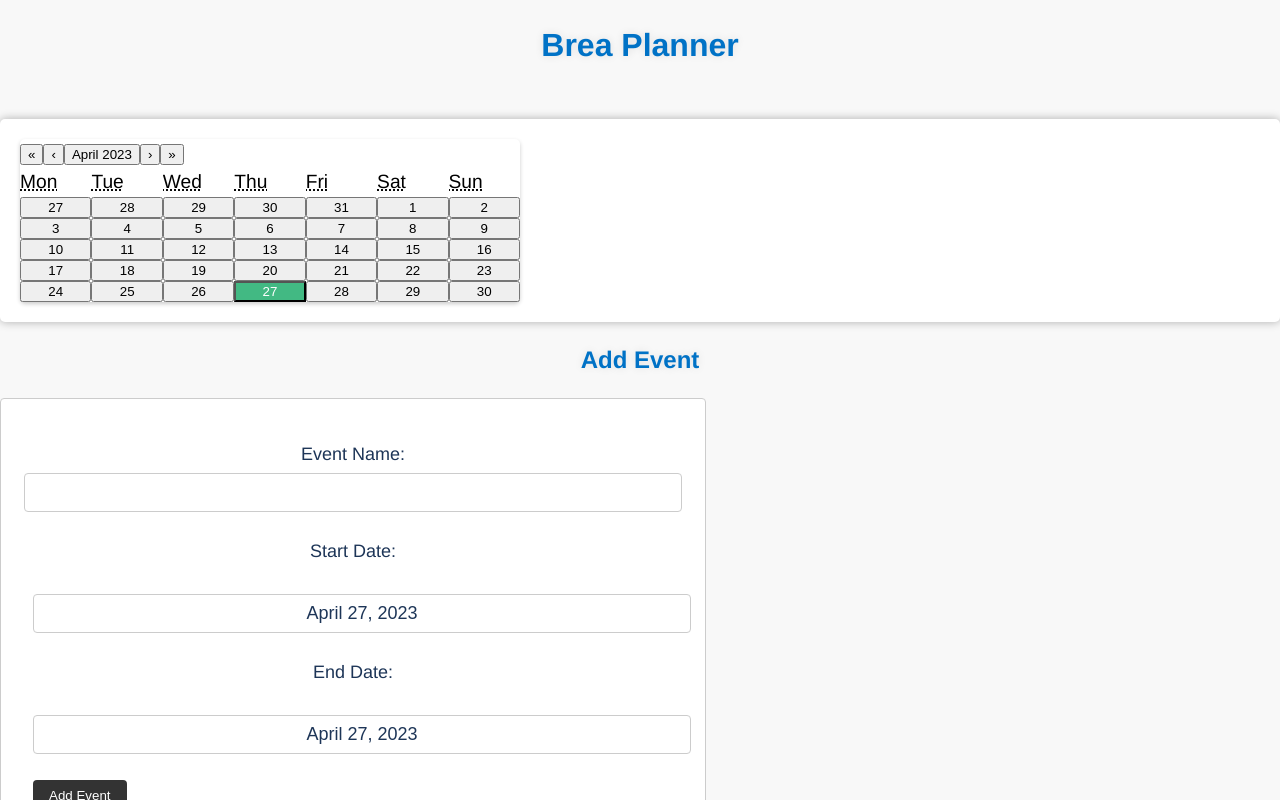
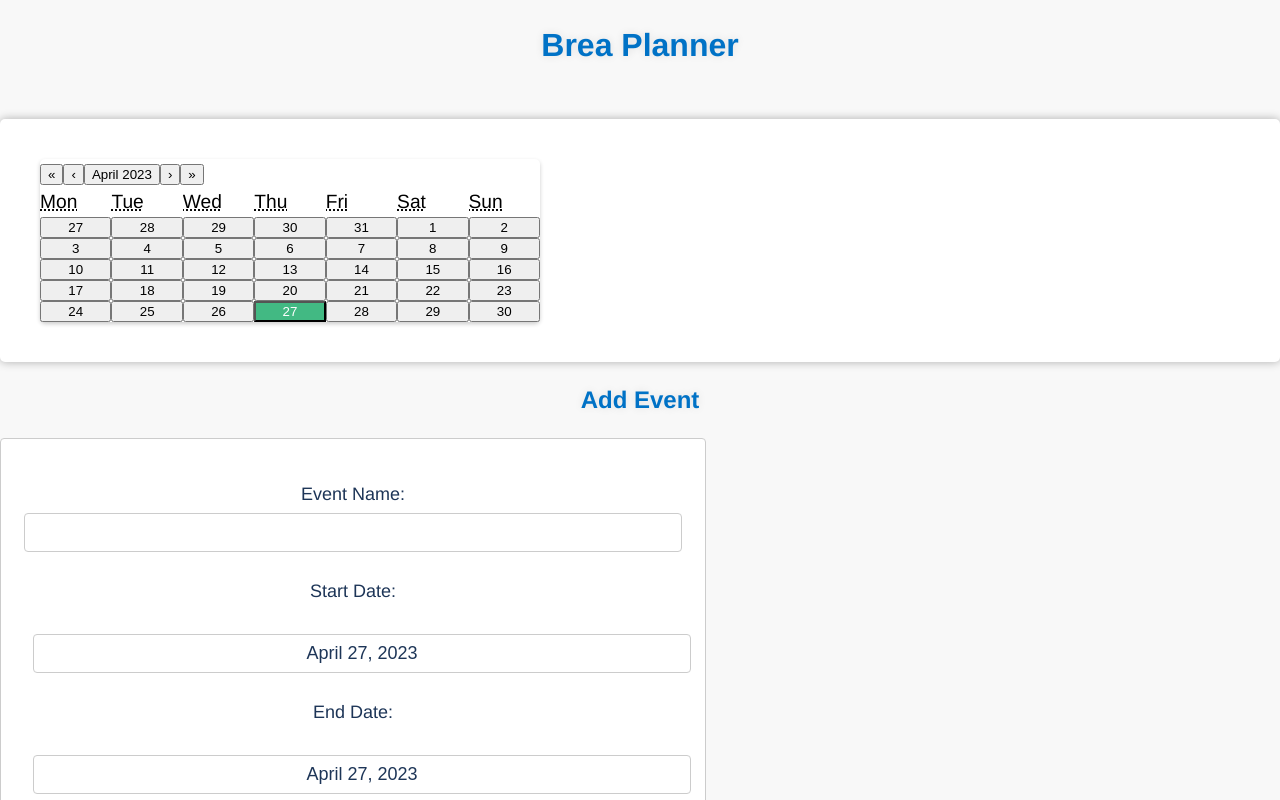
Before and after one commit to Partchworkboy/Planner, a React (Create React App) app: page / in a window 1280 px wide. Shown: the top 800 px of the page. Built offline with nearby package versions, Linux system fonts and the light colour scheme.

Commit message:
Update App.css

```diff
--- a/src/App.css
+++ b/src/App.css
@@ -20,11 +20,12 @@ h1, h2, h3 {
   align-items: center;
   flex-direction: column;
   margin-top: 2rem;
+  margin-left: 2rem;
 }
 
 .calendar-container {
   margin-top: 50px;
-  padding: 20px;
+  padding: 40px;
   background-color: #fff;
   box-shadow: 0px 0px 10px rgba(0,0,0,0.3);
   border-radius: 5px;
```
